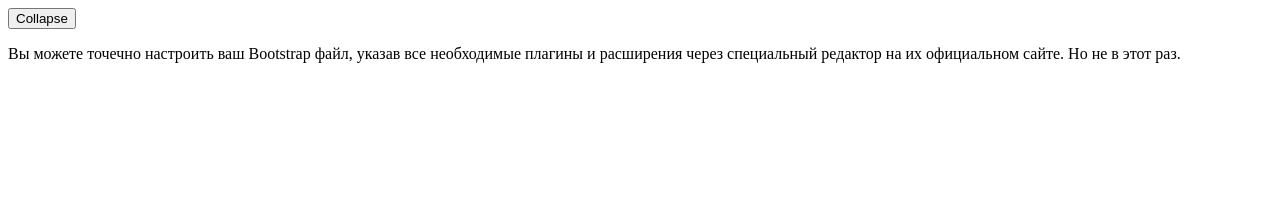
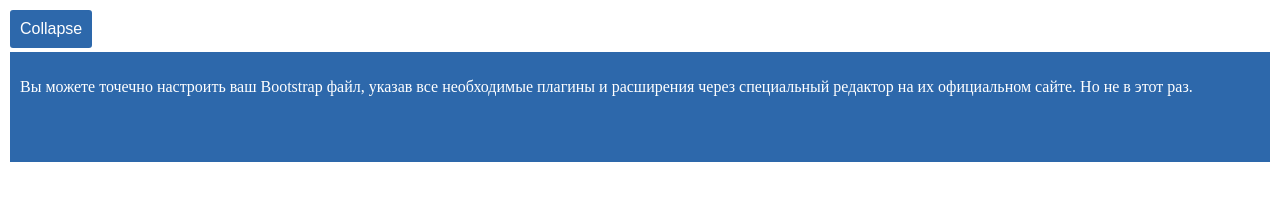
Before and after one commit to kayatkin/animation, a website built with webpack: page src/index.html in a window 1280 px wide. Both pictures are taken after a click on the button "Collapse". Built offline with nearby package versions, Linux system fonts and the light colour scheme.

Commit message:
init commit

```diff
--- a/src/Collapse.js
+++ b/src/Collapse.js
@@ -1,23 +1,28 @@
-export default class Collapse {
-  constructor(startElem, changeElem) {
-    this.changeElem = changeElem;
-    this.startElem = startElem;
-    this.collapse = false;
+export default class Collapsible {
+  constructor(triggerElement, contentElement) {
+    this.contentElement = contentElement;
+    this.triggerElement = triggerElement;
+    this.isCollapsed = false;
   }
 
   addListener() {
-    this.startElem.addEventListener('click', this.animation.bind(this));
+    this.triggerElement.addEventListener('click', this.toggleAnimation.bind(this));
   }
 
-  animation() {
-    if (this.changeElem.classList.contains('collapsed')) this.changeElem.classList.remove('collapsed');
-    if (!this.collapse) {
-      this.changeElem.style.display = 'block';
-      this.changeElem.classList.toggle('collapsed');
-      this.collapse = true;
+  toggleAnimation() {
+    if (this.contentElement.classList.contains('show')) {
+      this.contentElement.classList.remove('show');
+    }
+    if (this.contentElement.classList.contains('hide')) {
+      this.contentElement.classList.remove('hide');
+    }
+    if (!this.isCollapsed) {
+      this.contentElement.style.display = 'block';
+      this.contentElement.classList.toggle('show');
+      this.isCollapsed = true;
     } else {
-      this.changeElem.classList.toggle('collapsed');
-      this.collapse = false;
+      this.contentElement.classList.toggle('hide');
+      this.isCollapsed = false;
     }
   }
 }
--- a/src/index.html
+++ b/src/index.html
@@ -6,11 +6,11 @@
   <title>Animations</title>
 </head>
 <body>
+  <div class="collapsible"></div>
   <button class="collapse-button">Collapse</button>
-  <div class="collapsible">
-      <div class="collapsible-content">
-          <p>Вы можете точечно настроить ваш Bootstrap файл, указав все необходимые плагины и расширения через специальный редактор на их официальном сайте. Но не в этот раз.</p>
-      </div>
+    <div class="collapsible-content">
+      <p>Вы можете точечно настроить ваш Bootstrap файл, указав все необходимые плагины и расширения через специальный редактор на их официальном сайте. Но не в этот раз.</p>
+    </div>
   </div>
 </body>
 </html>
--- a/src/index.js
+++ b/src/index.js
@@ -1,5 +1,5 @@
 import './style.css';
-import Collapse from './collapse';
+import Collapse from './Collapse.js';
 
 const collapseButton = document.querySelector('.collapse-button');
 const collapsibleContent = document.querySelector('.collapsible-content');
--- a/src/style.css
+++ b/src/style.css
@@ -1,9 +1,92 @@
-.collapsible-content {
-  overflow: hidden;
-  max-height: 200px; /* начальная высота контента */
-  transition: max-height 0.5s ease; /* добавляем анимацию перехода */
+.collapsible {
+  display: flex;
+  flex-direction: column;
+  align-items: start;
+  gap: 10px;
 }
 
-.collapsed .collapsible-content {
-  max-height: 0; /* скрываем контент при сворачивании */
+.collapse-button {
+  font-size: 16px;
+  padding: 10px 10px;
+  background-color: rgb(45, 104, 171);
+  color: rgb(255, 255, 255);
+  border: 2px solid rgb(255, 255, 255);
+  border-radius: 5px;
 }
+
+.collapsible-content {
+  display: none;
+  padding: 10px 10px 0 10px;
+  overflow: hidden;
+  background-color: rgb(45, 104, 171);
+  border: 2px solid rgb(255, 255, 255);
+  color: white;
+}
+
+.show {
+  animation-name: collapseShow;
+  animation-duration: 2s;
+  animation-fill-mode: forwards;
+}
+
+.hide {
+  animation-name: collapseHide;
+  animation-duration: 2s;
+  animation-fill-mode: forwards;
+}
+
+@keyframes collapseShow {
+  from {
+    height: 0;
+    border-bottom: none;
+    display: none;
+  }
+
+  1% {
+    display: block;
+    border-bottom: none;
+  }
+
+  50% {
+    height: 50px;
+    border-bottom: none;
+  }
+
+  97% {
+    height: 98px;
+    border-bottom: none;
+  }
+
+  to {
+    height: 100px;
+    display: block;
+  }
+}
+
+@keyframes collapseHide {
+  from {
+    height: 100px;
+    display: block;
+  }
+
+  1% {
+    border-bottom: none;
+  }
+
+  50% {
+    height: 50px;
+    border-bottom: none;
+  }
+
+  99% {
+    display: block;
+    height: 2px;
+    border-bottom: none;
+  }
+
+  to {
+    height: 0;
+    border-bottom: none;
+    display: none;
+  }
+}
```
Also changed, not shown: .appveyor.yml, dist/bundle.js, dist/index.html, dist/main.css, 1 other file.
